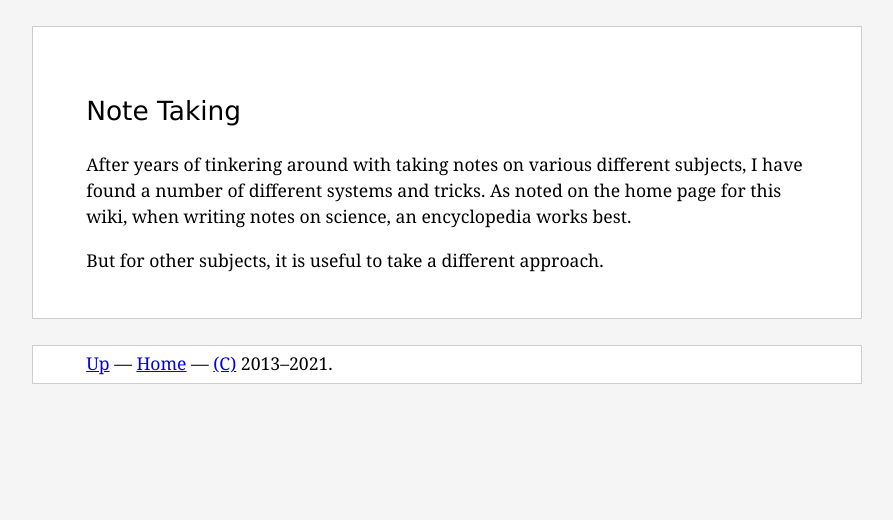
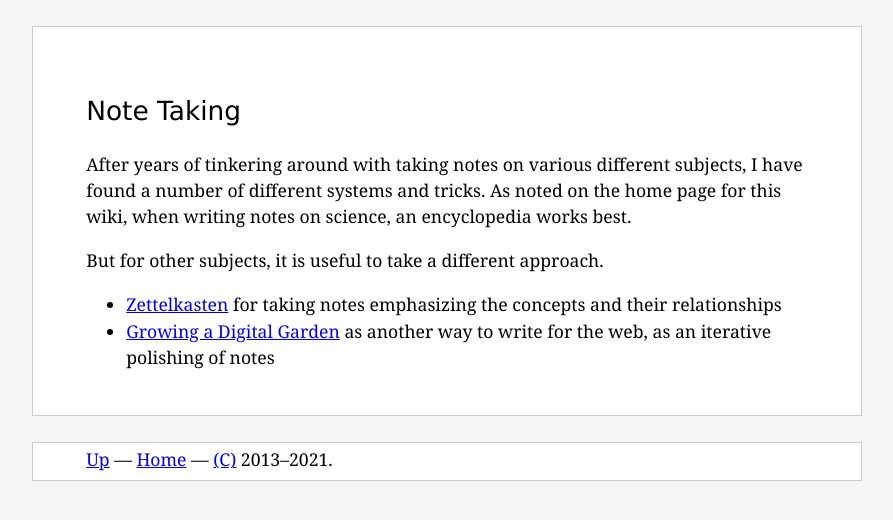
Before and after one commit to pqnelson/pqnelson.github.com, a Jekyll site: the page built from wiki/note-taking/index.md, in a window 1280 px wide. Shown: the top 520 px of the page, without its empty margins (193-1086 px from the left). Built offline with Jekyll 4.4.1, drawn with Linux system fonts in a browser that asks for light colours.

Commit message:
Added wiki pages on note-taking

```diff
--- a/wiki/note-taking/index.md
+++ b/wiki/note-taking/index.md
@@ -12,3 +12,8 @@ noted on the home page for this wiki, when writing notes on science, an
 encyclopedia works best.
 
 But for other subjects, it is useful to take a different approach.
+
+- [Zettelkasten](./zettelkasten) for taking notes emphasizing the
+  concepts and their relationships
+- [Growing a Digital Garden](./growing-a-garden) as another way to write
+  for the web, as an iterative polishing of notes
```
Also changed, not shown: wiki/index.md (+1 -0 lines), wiki/note-taking/growing-a-garden.md (added, +27 -0 lines).
